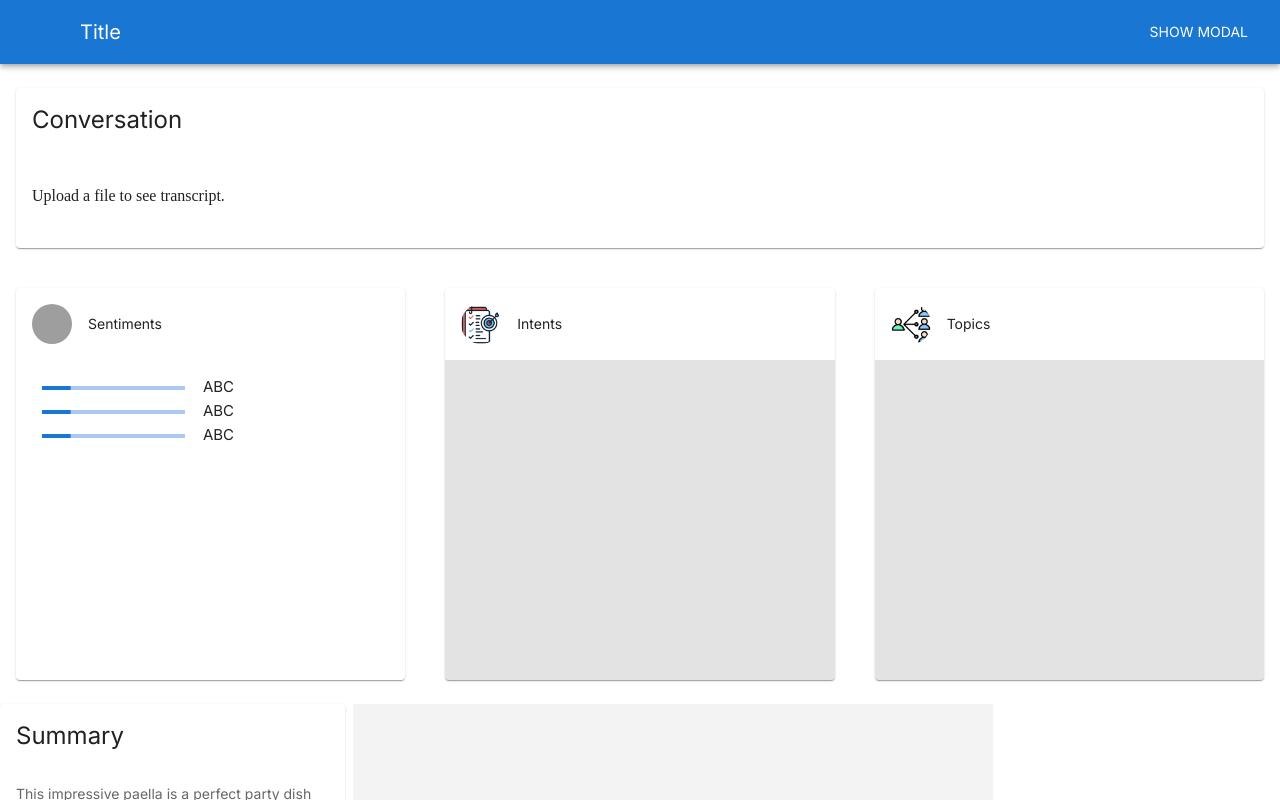
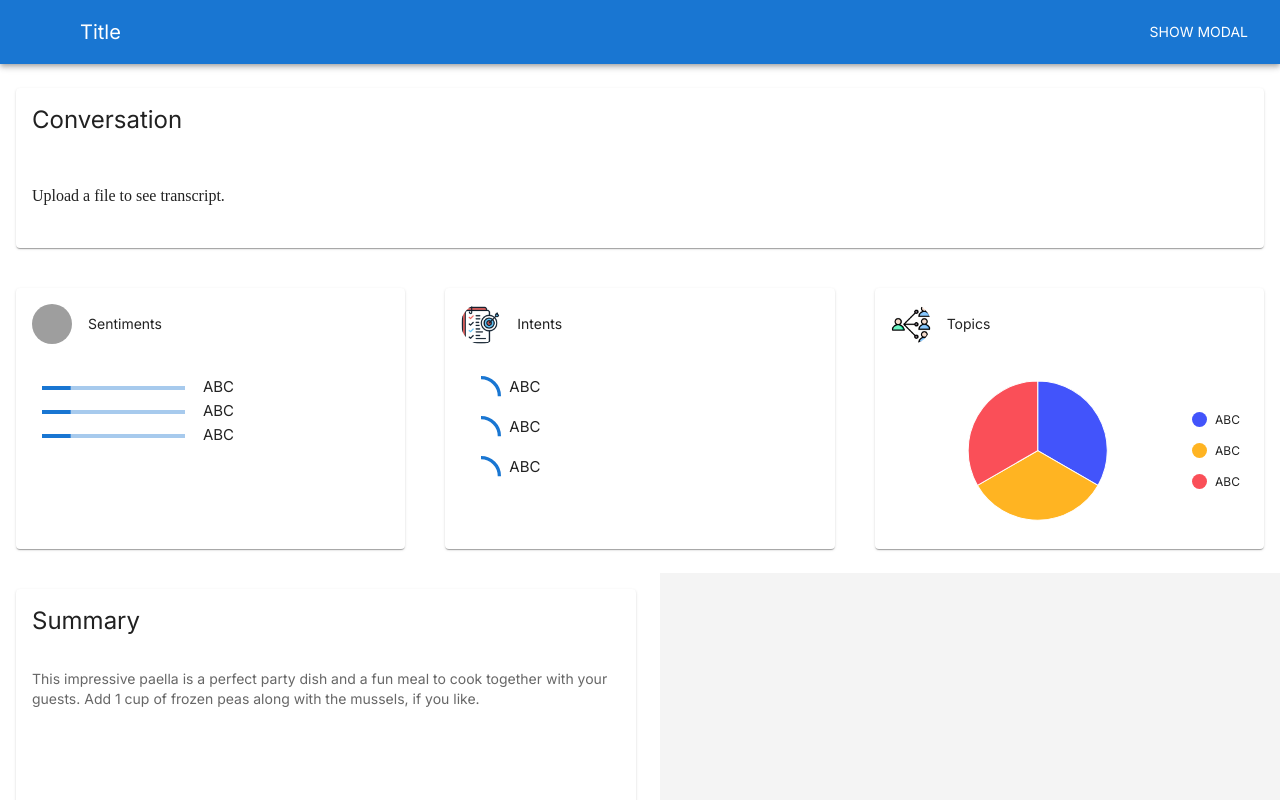
Before and after one commit to anantjain06/audio-to-text-conversion, a React (Vite) app in the folder frontend/: page / in a window 1280 px wide. Shown: the top 800 px of the page. Built offline with nearby package versions, Linux system fonts and the light colour scheme; grey boxes are pictures that could not be loaded; some icons are missing.

Commit message:
frontend changes

```diff
--- a/frontend/src/App.tsx
+++ b/frontend/src/App.tsx
@@ -1,20 +1,25 @@
 import * as React from "react";
+import MenuIcon from "@mui/icons-material/Menu";
 
-import Skeleton from "@mui/material/Skeleton";
-import Stack from "@mui/material/Stack";
-import Grid from "@mui/material/Grid";
-import Card from "@mui/material/Card";
-import CardHeader from "@mui/material/CardHeader";
-import CardContent from "@mui/material/CardContent";
-import Avatar from "@mui/material/Avatar";
-import AppBar from "@mui/material/AppBar";
-import Box from "@mui/material/Box";
-import Typography from "@mui/material/Typography";
-import IconButton from "@mui/material/IconButton";
-import MenuIcon from "@mui/icons-material/Menu";
-import Toolbar from "@mui/material/Toolbar";
-import Button from "@mui/material/Button";
+import {
+  AppBar,
+  Avatar,
+  Button,
+  Box,
+  Card,
+  CardHeader,
+  CardContent,
+  Grid,
+  IconButton,
+  Skeleton,
+  Stack,
+  Toolbar,
+  Typography,
+} from "@mui/material";
+
 import LinearProgress from "@mui/material/LinearProgress";
+import CircularProgress from "@mui/material/CircularProgress";
+import { PieChart } from "@mui/x-charts/PieChart";
 
 import UploadFile from "./pages/UploadFile";
 import Summary from "./pages/Summary";
@@ -41,6 +46,10 @@ function Media(props: MediaProps) {
   const { icons = "null" } = props;
   const { title = "null" } = props;
 
+  const isSentiments = title === "Sentiments";
+  const isIntents = title === "Intents";
+  const isTopics = title === "Topics";
+
   return (
     <Card sx={{ width: containerWidth_1, m: 2 }}>
       <CardHeader
@@ -53,9 +62,10 @@ function Media(props: MediaProps) {
         }
         title={title}
       />
-      {title === "Sentiments" ? (
+      {isSentiments ? (
         <CardContent>
-          <Grid container wrap="nowrap" spacing={1}>
+          {[1, 2, 3].map((_, index) => (
+            <Grid key={index} container wrap="nowrap" spacing={1}>
               <LinearProgress
                 variant="determinate"
                 value={20}
@@ -63,21 +73,31 @@ function Media(props: MediaProps) {
               />
               <Typography sx={{ fontSize: "15px" }}>ABC</Typography>
             </Grid>
-          <Grid container wrap="nowrap" spacing={1}>
-            <LinearProgress
-              variant="determinate"
-              value={20}
-              sx={{ width: "40%", margin: "10px" }}
-            />
+          ))}
+        </CardContent>
+      ) : isIntents ? (
+        <CardContent>
+          {[1, 2, 3].map((_, index) => (
+            <Grid key={index} container wrap="nowrap" spacing={1}>
+              <CircularProgress variant="determinate" value={25} />
               <Typography sx={{ fontSize: "15px" }}>ABC</Typography>
             </Grid>
+          ))}
+        </CardContent>
+      ) : isTopics ? (
+        <CardContent>
           <Grid container wrap="nowrap" spacing={1}>
-            <LinearProgress
-              variant="determinate"
-              value={20}
-              sx={{ width: "40%", margin: "10px" }}
+            <PieChart
+              series={[
+                {
+                  data: [
+                    { id: 0, value: 33, label: "ABC" },
+                    { id: 1, value: 33, label: "ABC" },
+                    { id: 2, value: 33, label: "ABC" },
+                  ],
+                },
+              ]}
             />
-            <Typography sx={{ fontSize: "15px" }}>ABC</Typography>
           </Grid>
         </CardContent>
       ) : (
@@ -100,7 +120,7 @@ export default function App(props: LoadingProps) {
 
   const handleButtonClick = () => {
     setShowComponent(true);
-    setOpen(true)
+    setOpen(true);
   };
 
   const handleClose = () => {
--- a/frontend/src/pages/Summary.tsx
+++ b/frontend/src/pages/Summary.tsx
@@ -3,7 +3,7 @@ import CardHeader from "@mui/material/CardHeader";
 import CardContent from "@mui/material/CardContent";
 import IconButton from "@mui/material/IconButton";
 import Typography from "@mui/material/Typography";
-import { Button, Stack } from "@mui/material";
+import Stack from "@mui/material/Stack";
 import FileCopyIcon from "@mui/icons-material/FileCopy";
 import DownloadIcon from "@mui/icons-material/Download";
 import SendIcon from "@mui/icons-material/Send";
@@ -38,7 +38,7 @@ export default function Summary() {
   };
 
   return (
-    <Card sx={{ maxWidth: 345 }}>
+    <Card sx={{width: "50%", height: "40vh", m: 2}} >
       <CardHeader
         action={
           <Stack direction="row" spacing={1}>
```
Also changed, not shown: frontend/src/pages/UploadFile.tsx (+6 -6 lines). Lines whose indentation alone changed are shown as unchanged.
